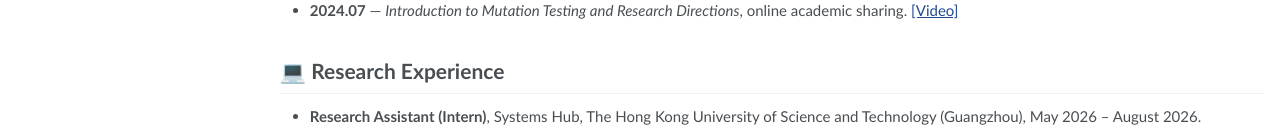
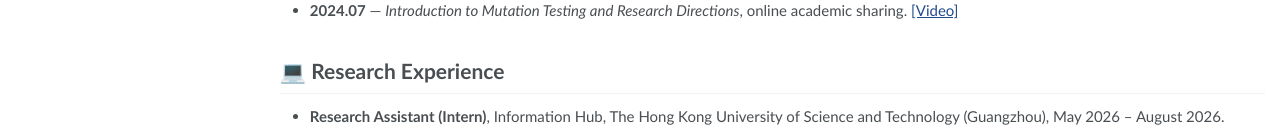
Before and after one commit to LayTAO/laytao.github.io, a Jekyll site: the page built from _pages/about.md, in a window 1280 px wide and 900 px high, scrolled down 873 px. Shown: the part 758-897 px from the top of the window. Built offline with Jekyll 4.4.1, drawn with Linux system fonts in a browser that asks for light colours; some web fonts are replaced.

Commit message:
Update about.md

```diff
--- a/_pages/about.md
+++ b/_pages/about.md
@@ -116,4 +116,4 @@ Qian Qu, Xiangying Dang, Heng Xia, **Lei Tao**
 
 # 💻 Research Experience
 
-- **Research Assistant (Intern)**, Systems Hub, The Hong Kong University of Science and Technology (Guangzhou), May 2026 – August 2026.
+- **Research Assistant (Intern)**, Information Hub, The Hong Kong University of Science and Technology (Guangzhou), May 2026 – August 2026.
```
